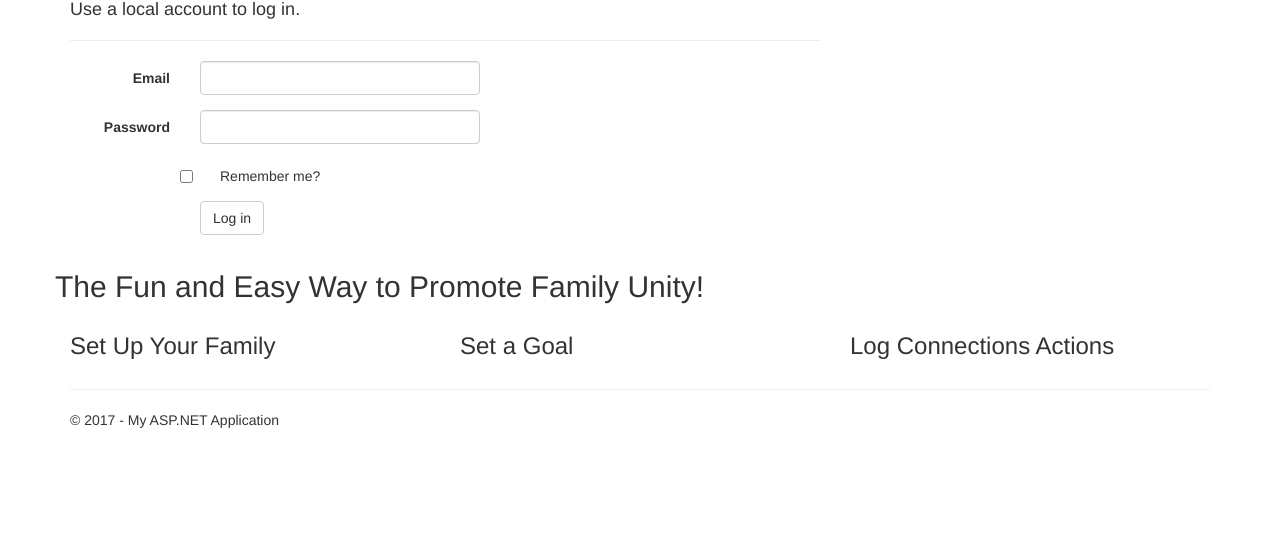
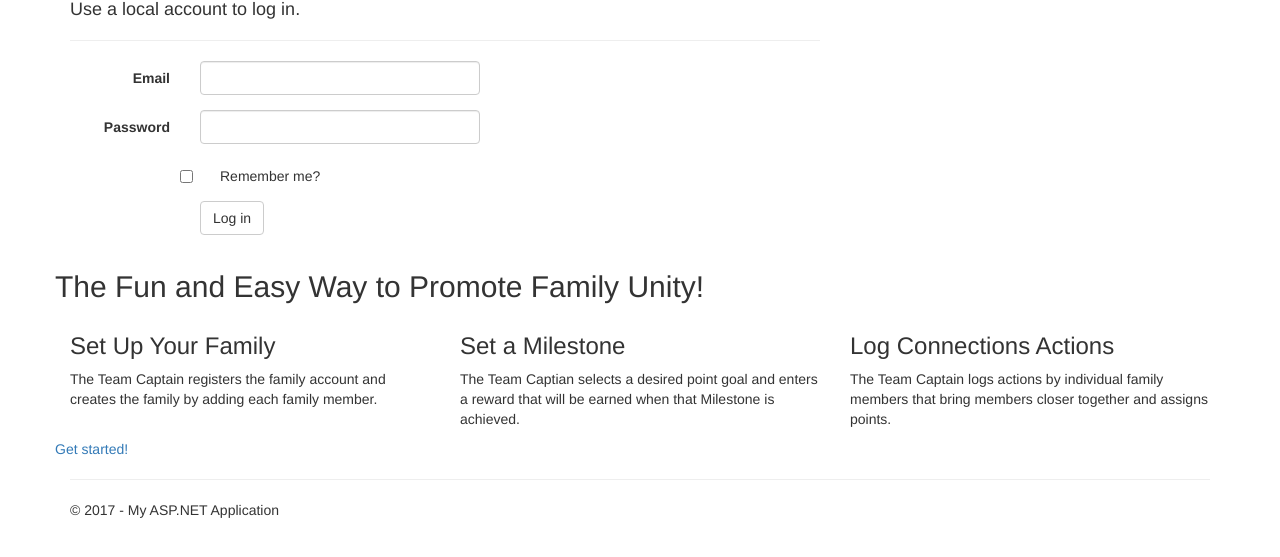
Before and after one commit to russpetrus/FamConnect, an ASP.NET MVC app: template FamConnect/Views/Account/Login.cshtml in a window 1280 px wide. Shown: the part 123-680 px from the top of the page. Run offline with ASP.NET Core 8 and stand-ins for ASP.NET MVC 5, Linux system fonts and the light colour scheme; the template is opened without the code that fills it, so the values that code supplies are empty; the project's own start-up code is not run, and a stand-in starts its controllers and pages; some libraries are stand-ins or nearby versions.

Commit message:
updated login page text

```diff
--- a/FamConnect/Views/Account/Login.cshtml
+++ b/FamConnect/Views/Account/Login.cshtml
@@ -67,15 +67,21 @@
 
     <div class="col-md-4">
         <h3> Set Up Your Family </h3>
+        <p>The Team Captain registers the family account and creates the family by adding each family member. </p>
     </div>
 
     <div class="col-md-4">
-        <h3> Set a Goal </h3>
+        <h3> Set a Milestone </h3>
+        <p>The Team Captian selects a desired point goal and enters a reward that will be earned when that Milestone is achieved.</p>
     </div>
 
     <div class="col-md-4">
          <h3>Log Connections Actions </h3>
+        <p>The Team Captain logs actions by individual family members that bring members closer together and assigns points.</p>
     </div>
+
+    @Html.ActionLink("Get started!", "Register")
+
 </div>
 
 @section Scripts {
```
